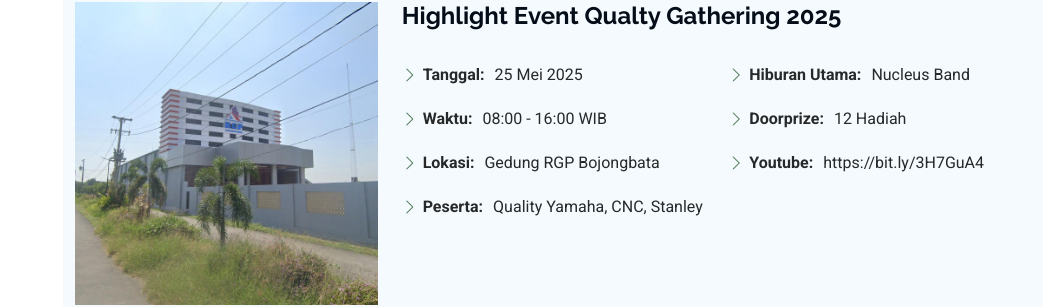
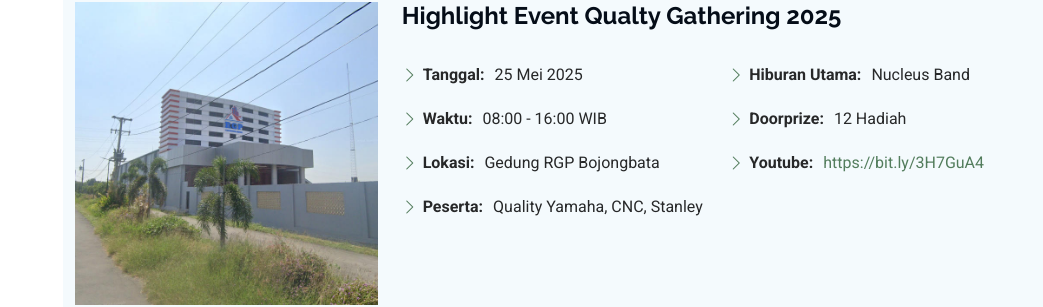
Before and after one commit to chp-quality/quality-gathering-2025, a plain HTML site: page index.html in a window 1280 px wide. Shown: the part 1044-1351 px from the top of the page, without its empty margins (237-1280 px from the left). Drawn offline with Linux system fonts and the light colour scheme.

Commit message:
Add link Tag in YouTube link
Add link Tag for YouTube list
in Details Section

```diff
--- a/index.html
+++ b/index.html
@@ -228,7 +228,7 @@
                     </li>
                     <li>
                       <i class="bi bi-chevron-right"></i>
-                      <strong>Youtube:</strong> <span>https://bit.ly/3H7GuA4</span>
+                      <strong>Youtube:</strong> <a href="https://bit.ly/3H7GuA4" target="_blank"><span>https://bit.ly/3H7GuA4</span></a>
                     </li>
                   </ul>
                 </div>
```
